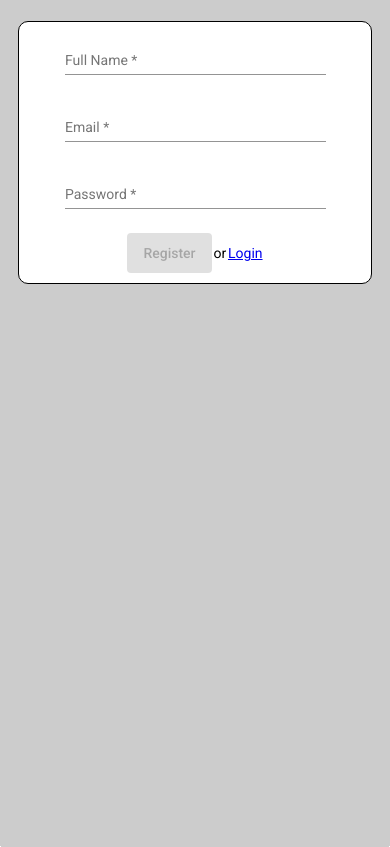
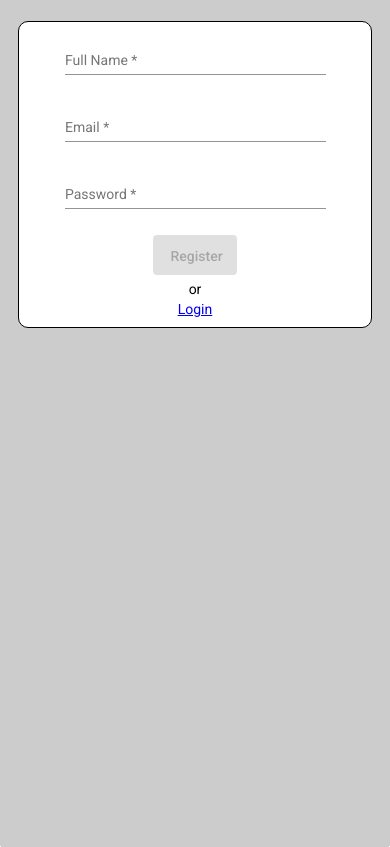
Before and after one commit to BorjanKalinoski/webfactory-demo, an Angular app in the folder frontend/: page / in a window 390 px wide. Built offline with nearby package versions, Linux system fonts and the light colour scheme.

Commit message:
no weird stuff

```diff
--- a/frontend/src/app/app.component.css
+++ b/frontend/src/app/app.component.css
@@ -4,3 +4,58 @@ body,html {
   background-color: #ccc;
   border:1px solid transparent;
 }
+.form-container {
+  display: flex;
+  flex-direction: column;
+  margin: 5% auto auto;
+  width: 40%;
+  border: 1px solid black;
+  padding: 2.25% 0.5%;
+  border-radius: 10px;
+  background-color: white;
+  align-items: center;
+  display: none;
+}
+.form-container mat-form-field {
+  width: 75%;
+  margin: 1.5% 0;
+}
+.form-container button {
+  align-self: center;
+  min-height: 40px;
+  margin: 1% 0;
+}
+.button-container {
+  width: 35%;
+  display: flex;
+  justify-content: space-evenly;
+  align-items: center;
+}
+.button{
+  display: flex;
+  justify-content: center;
+  align-items: center;
+  width: 40%;
+}
+@media (max-width: 768px) {
+  .form-container {
+    width: 90%;
+  }
+  .form-container mat-form-field{
+    padding: 0 7.5%;
+  }
+  .button-container{
+    width: 40%;
+
+  }
+}
+.alert-danger {
+  color: #721c24;
+  background-color: #f8d7da;
+  position: relative;
+  padding: .75rem 1.25rem;
+  margin-bottom: 1rem;
+  border: 1px solid transparent;
+  border-radius: .25rem;
+  width: 80%;
+}
--- a/frontend/src/app/app.component.html
+++ b/frontend/src/app/app.component.html
@@ -8,7 +8,8 @@
   <title>Document</title>
 </head>
 <body>
-  <app-register-form></app-register-form>
+<!--  <app-login></app-login>-->
+  <app-register></app-register>
 </body>
 </html>
 
--- a/frontend/src/app/components/register-form/register-form.component.html
+++ b/frontend/src/app/components/login/login.component.html
@@ -1,9 +1,5 @@
 <form [formGroup]="form" (ngSubmit)="submitHandler()" >
-  <div [className]="'register-form'">
-    <mat-form-field>
-      <input type="text" matInput formControlName="fullName" placeholder="Full Name">
-      <mat-error *ngIf="fullName.invalid && fullName.touched">Full name is not valid</mat-error>
-    </mat-form-field>
+  <div [className]="'form-container'">
     <mat-form-field>
       <input type="email" matInput formControlName="email" placeholder="Email">
       <mat-error *ngIf="email.invalid && email.touched">Email is not valid</mat-error>
@@ -13,15 +9,16 @@
       <mat-error *ngIf="password.invalid && password.touched">Password is not valid</mat-error>
     </mat-form-field>
     <div *ngIf="failed" [className]="'alert-danger'">
-      {{errorMessage}}
-    </div>
+      {{errorMessage ? errorMessage :"Unexpected error"}}
+          </div>
 
     <div [className]="'button-container'">
-      <button [ngClass]="loading ? 'button' : ''"  mat-raised-button type="submit" [disabled]="!form.valid">
-        <span *ngIf="!loading">Register</span>
+      <button [ngClass]="loading ? 'spinner' : ''"  mat-raised-button type="submit" [disabled]="!form.valid">
+        <span *ngIf="!loading">Login</span>
         <mat-spinner *ngIf="loading" diameter="20"></mat-spinner>
       </button>
-      or <a href="#"> Login</a>
+      <span>or</span>
+      <a routerLink="/register"> Register</a>
     </div>
 
   </div>
--- a/frontend/src/app/components/register-form/register-form.component.ts
+++ b/frontend/src/app/components/login/login.component.ts
@@ -3,16 +3,14 @@ import {FormControl, FormGroup, Validator, Validators} from '@angular/forms';
 import {UserService} from '../../services/user.service';
 
 @Component({
-  selector: 'app-register-form',
-  templateUrl: './register-form.component.html',
-  styleUrls: ['./register-form.component.css']
+  selector: 'app-login',
+  templateUrl: './login.component.html',
+  styleUrls: ['./login.component.css']
 })
-
-export class RegisterFormComponent implements OnInit {
+export class LoginComponent implements OnInit {
   form = new FormGroup({
     email: new FormControl('', [Validators.required, Validators.email]),
-    password: new FormControl('', [Validators.required, Validators.minLength(6)]),
-    fullName: new FormControl('', Validators.required)
+    password: new FormControl('', [Validators.required, Validators.minLength(6)])
   });
   loading = false;
   success = false;
@@ -29,12 +27,9 @@ export class RegisterFormComponent implements OnInit {
   // tslint:disable-next-line:typedef
   async submitHandler() {
     this.loading = true;
-    console.log(this.loading);
     const formValue = this.form.value;
-    console.log(formValue);
     try {
-      const data = await this.userService.register(formValue);
-      console.log(data);
+      const data = await this.userService.login(formValue);
       this.success = true;
     }catch ({error}) {
       this.success = false;
@@ -48,10 +43,6 @@ export class RegisterFormComponent implements OnInit {
     return this.form.get('email');
   }
 
-  get fullName() {
-    return this.form.get('fullName');
-  }
-
   get password() {
     return this.form.get('password');
   }
--- a/frontend/src/app/components/register-form/register-form.component.css
+++ b/frontend/src/app/components/register-form/register.component.css
@@ -1,4 +1,4 @@
-.register-form {
+.form-container {
   display: flex;
   flex-direction: column;
   margin: 5% auto auto;
@@ -9,20 +9,23 @@
   background-color: white;
   align-items: center;
 }
-.register-form mat-form-field {
+.form-container mat-form-field {
   width: 75%;
   margin: 1.5% 0;
 }
-.register-form button {
+.form-container button {
   align-self: center;
   min-height: 40px;
   margin: 1% 0;
 }
 .button-container{
-  width: 35%;
+  width: 100%;
   display: flex;
-  justify-content: space-evenly;
+  justify-content: center;
   align-items: center;
+}
+.button-container *{
+  margin: 0 3%;
 }
 .button{
   display: flex;
@@ -31,15 +34,14 @@
   width: 40%;
 }
 @media (max-width: 768px) {
-  .register-form {
+  .form-container {
     width: 90%;
   }
-  .register-form mat-form-field{
+  .form-container mat-form-field{
     padding: 0 7.5%;
   }
   .button-container{
-    width: 40%;
-
+    flex-direction: column;
   }
 }
 .alert-danger {
--- /dev/null
+++ b/frontend/src/app/components/register-form/register.component.html
@@ -0,0 +1,32 @@
+<form [formGroup]="form" (ngSubmit)="submitHandler()" >
+  <div [className]="'form-container'">
+    <mat-form-field>
+      <input type="text" matInput formControlName="fullName" placeholder="Full Name">
+      <mat-error *ngIf="fullName.invalid && fullName.touched">Full name is not valid</mat-error>
+    </mat-form-field>
+    <mat-form-field>
+      <input type="email" matInput formControlName="email" placeholder="Email">
+      <mat-error *ngIf="email.invalid && email.touched">Email is not valid</mat-error>
+    </mat-form-field>
+    <mat-form-field>
+      <input type="password" matInput formControlName="password" placeholder="Password">
+      <mat-error *ngIf="password.invalid && password.touched">Password is not valid</mat-error>
+    </mat-form-field>
+    <div *ngIf="failed" [className]="'alert-danger'">
+      {{errorMessage ? errorMessage :"Unexpected error"}}
+    </div>
+
+    <div [className]="'button-container'">
+      <button [ngClass]="loading ? 'button' : ''"  mat-raised-button type="submit" [disabled]="!form.valid">
+        <span *ngIf="!loading">Register</span>
+        <mat-spinner *ngIf="loading" diameter="20"></mat-spinner>
+      </button>
+      <span>
+      or
+      </span>
+      <a href="/login"> Login</a>
+    </div>
+
+  </div>
+
+</form>
--- /dev/null
+++ b/frontend/src/app/components/register-form/register.component.ts
@@ -0,0 +1,55 @@
+import { Component, OnInit } from '@angular/core';
+import {FormControl, FormGroup, Validators} from '@angular/forms';
+import {UserService} from '../../services/user.service';
+
+@Component({
+  selector: 'app-register',
+  templateUrl: './register.component.html',
+  styleUrls: ['./register.component.css']
+})
+
+export class RegisterComponent implements OnInit {
+  form = new FormGroup({
+    email: new FormControl('', [Validators.required, Validators.email]),
+    password: new FormControl('', [Validators.required, Validators.minLength(6)]),
+    fullName: new FormControl('', Validators.required)
+  });
+  loading = false;
+  success = false;
+  failed = false;
+  errorMessage = '';
+
+  constructor(private userService: UserService) {
+
+  }
+
+  ngOnInit(): void {
+  }
+
+  // tslint:disable-next-line:typedef
+  async submitHandler() {
+    this.loading = true;
+    const formValue = this.form.value;
+    try {
+      const data = await this.userService.register(formValue);
+      this.success = true;
+    }catch ({error}) {
+      this.success = false;
+      this.failed = true;
+      this.errorMessage = error.error;
+    }
+    this.loading = false;
+  }
+
+  get email() {
+    return this.form.get('email');
+  }
+
+  get fullName() {
+    return this.form.get('fullName');
+  }
+
+  get password() {
+    return this.form.get('password');
+  }
+}
--- a/frontend/tsconfig.json
+++ b/frontend/tsconfig.json
@@ -1,6 +1,6 @@
 /* To learn more about this file see: https://angular.io/config/tsconfig. */
 {
-  "compileOnSave": false,
+  "compileOnSave": true,
   "compilerOptions": {
     "baseUrl": "./",
     "outDir": "./dist/out-tsc",
```
Also changed, not shown: frontend/src/app/app.module.ts (+5 -3 lines), frontend/src/app/components/login/login.component.css (added), 2 other files (tests, documents, lock files or other folders).
